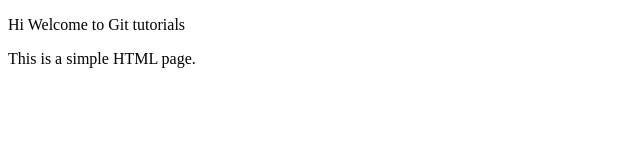
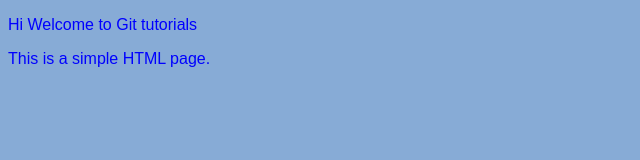
Before and after one commit to Punitagupta123/project_git, a plain HTML site: page index.html in a window 1280 px wide. Shown: the whole page, without its empty margins (0-640 px from the left). Drawn offline with Linux system fonts and the light colour scheme.

Commit message:
new line added

```diff
--- a/index.html
+++ b/index.html
@@ -9,4 +9,11 @@
     <p>Hi Welcome to Git tutorials</p>
     <p>This is a simple HTML page.</p>
 </body>
+<style>
+    body {
+        font-family: Arial, sans-serif;
+        background-color: #87abd6;
+        color: blue;
+    }
+  </style>
 </html>
```
Also changed, not shown: 2 other files.
